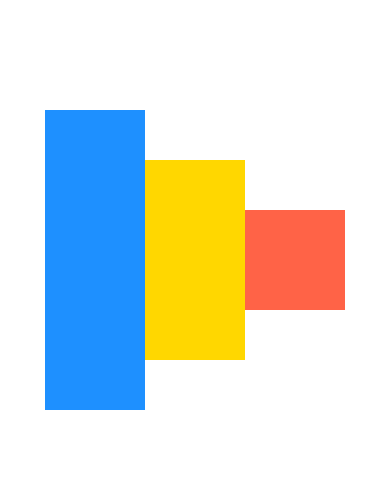
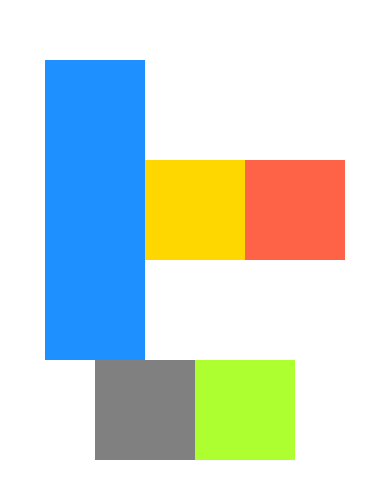
Before and after one commit to Tumeyy/DoneWithit, a React Native app: screen / in a window 390 px wide. Shown: the part 162-660 px from the top of the page. Built offline with nearby package versions, Linux system fonts and the light colour scheme.

Commit message:
alignContent and flexWrap fun

```diff
--- a/App.js
+++ b/App.js
@@ -8,23 +8,35 @@ export default function App() {
       flex: 1,
       flexDirection: 'row', //horizontal
       justifyContent: 'center', //main
-      alignItems: 'center' //secondary
+      alignItems: 'center', //secondary
+      alignContent: 'center',
+      flexWrap: 'wrap'
     }}>
       <View style={{
         backgroundColor: 'dodgerblue',
         width: 100,
-        height: 300
+        height: 300,
       }}/>
       <View style={{
         backgroundColor: 'gold',
         width: 100,
-        height: 200
+        height: 100
       }}/>
       <View style={{
         backgroundColor: 'tomato',
         width: 100,
         height: 100
       }}/>
+      <View style={{
+        backgroundColor: 'grey',
+        width: 100,
+        height: 100
+      }}/>
+      <View style={{
+        backgroundColor: 'greenyellow',
+        width: 100,
+        height: 100
+      }}/>
     </View>
   );
 }
```
